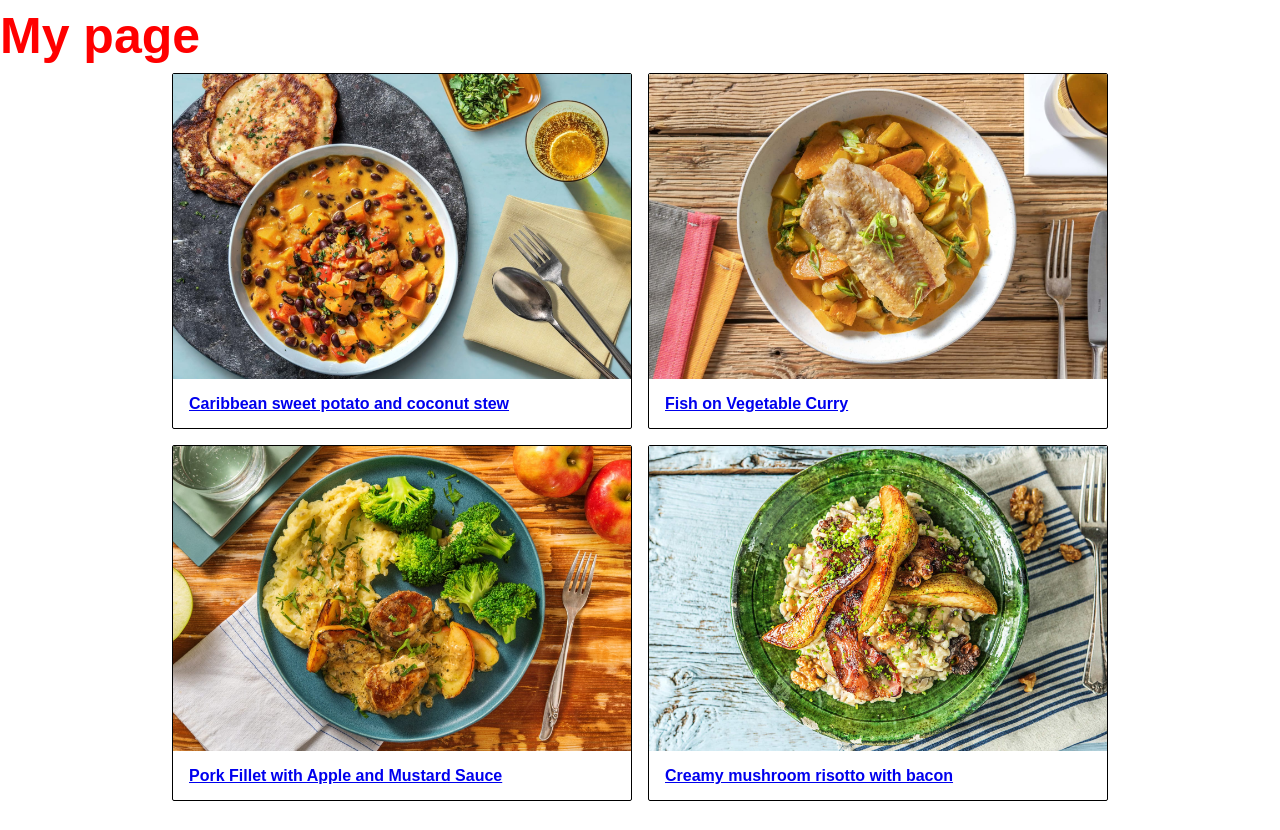
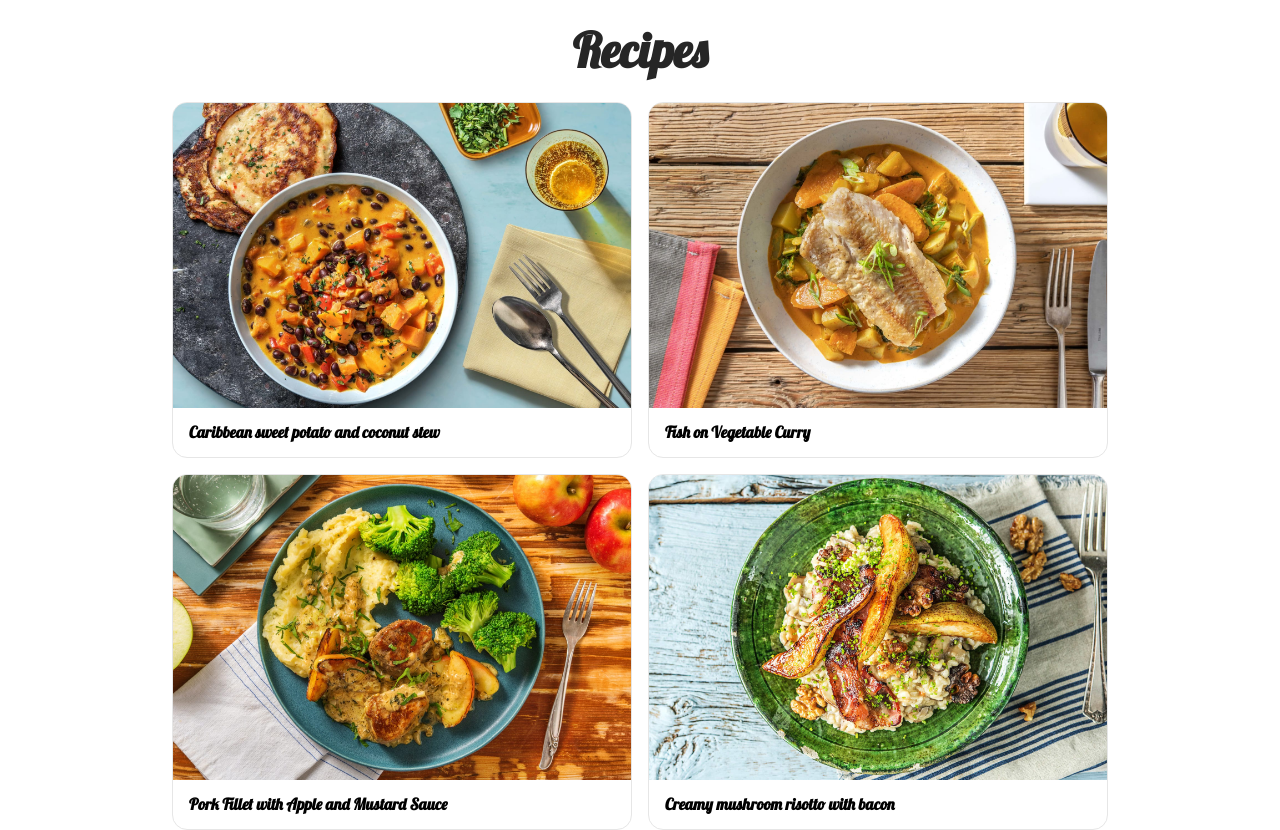
Before and after one commit to leggsimon/recipes, a Next.js app: page / in a window 1280 px wide. Before the commit the page ends 801 px from the top, so only its background shows below. Built offline with nearby package versions, Linux system fonts and the light colour scheme.

Commit message:
add recipe list styles

```diff
--- a/pages/_app.tsx
+++ b/pages/_app.tsx
@@ -1,10 +1,18 @@
 // import App from 'next/app'
 import type { AppProps /*, AppContext */ } from 'next/app';
+import Head from 'next/head';
 import GlobalStyles from '../src/components/GlobalStyles/GlobalStyles';
 
 function App({ Component, pageProps }: AppProps) {
 	return (
 		<>
+			<Head>
+				<link rel="preconnect" href="https://fonts.gstatic.com" />
+				<link
+					href="https://fonts.googleapis.com/css2?family=Lobster&family=Montserrat:ital@0;1&display=swap"
+					rel="stylesheet"
+				/>
+			</Head>
 			<Component {...pageProps} />
 			<GlobalStyles />
 		</>
--- a/pages/index.tsx
+++ b/pages/index.tsx
@@ -26,8 +26,13 @@
 ];
 
 const Title = styled.h1`
-	color: red;
-	font-size: 50px;
+	color: hsla(0, 0%, 15%);
+	font-size: 3rem;
+	text-align: center;
+	padding-block: 1rem;
+	background-color: hsla(0, 0%, 100%, 0.95);
+	position: sticky;
+	top: 0;
 `;
 
 const Recipes = styled.section`
@@ -39,9 +44,15 @@
 	padding-inline: 2em;
 `;
 const RecipeCard = styled.article`
-	border: 1px solid black;
-	border-radius: 2px;
+	border: 1px solid hsl(0 0% 90%);
+	border-radius: 15px;
+	overflow: hidden;
 	height: 100%;
+
+	&:hover {
+		border: 1px solid hsl(0 0% 70%);
+		transform: scale(1.005);
+	}
 `;
 const RecipeImage = styled.img`
 	width: 100%;
@@ -54,7 +65,7 @@
 export default function Home() {
 	return (
 		<>
-			<Title>My page</Title>
+			<Title>Recipes</Title>
 			<Recipes>
 				{RECIPES.map((recipe) => {
 					return (
--- a/src/components/GlobalStyles/GlobalStyles.tsx
+++ b/src/components/GlobalStyles/GlobalStyles.tsx
@@ -64,6 +64,37 @@
 html, body, #__next {
 	height: 100%;
 }
+
+body {
+	font-family: var(--font-family-body);
+}
+
+a {
+	text-decoration: none;
+	color: inherit;
+
+	&:visited {
+		color: inherit;
+	}
+
+	&:hover {
+		text-decoration: underline;
+	}
+}
+
+h1, h2, h3, h4 {
+	font-family: var(--font-family-cursive);
+}
+
+/* CSS Variables */
+
+:root {
+	--font-family-body: 'Montserrat', -apple-system, BlinkMacSystemFont, 'Segoe UI', Roboto, Oxygen, Ubuntu, Cantarell, 'Open Sans', 'Helvetica Neue', sans-serif;
+	--font-family-cursive: 'Lobster', cursive;
+
+	--font-weight-bold: 600;
+	--font-weight-medium: 500;
+}
 `;
 
 export default GlobalStyles;
```
Lines whose indentation alone changed are shown as unchanged.
